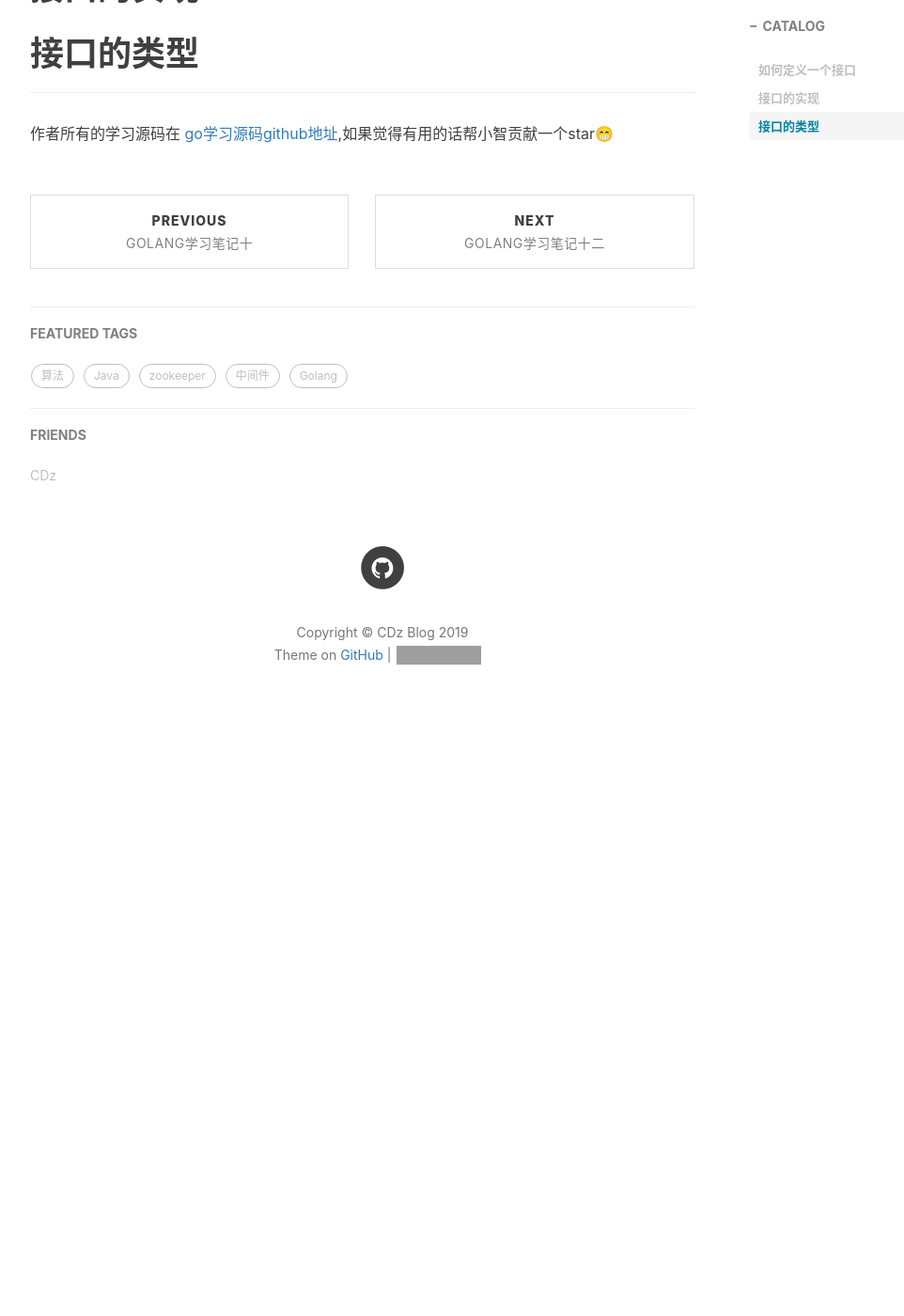
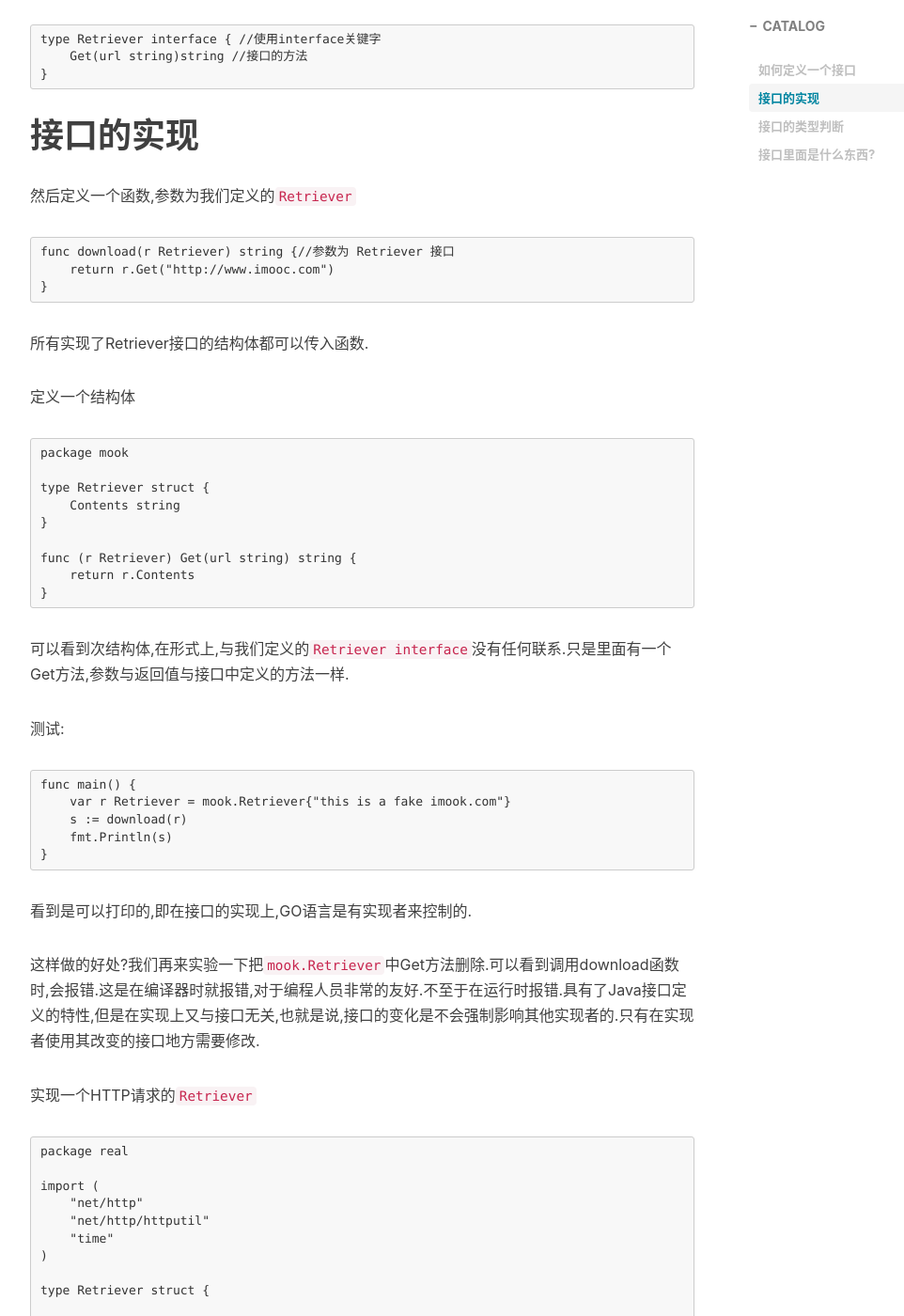
Before and after one commit to CDz1129/CDz1129.github.io, a Jekyll site: the page built from _posts/2019-02-01-golang学习笔记十一.md, in a window 1280 px wide and 1400 px high, scrolled down 758 px. Shown: the whole window at 94% size, without its empty margins (233-1195 px from the left). Built offline with Jekyll 4.4.1, drawn with Linux system fonts in a browser that asks for light colours; nearby versions of some CDN libraries; comment, search, counter and statistics services are not loaded; before the commit the page ends 1559 px from its top, so only the background shows below that; some of the changed text lies outside the part shown; grey boxes are pictures that could not be loaded.

Commit message:
go语言 接口学习

````diff
--- a/_posts/2019-02-01-golang学习笔记十一.md
+++ b/_posts/2019-02-01-golang学习笔记十一.md
@@ -13,13 +13,147 @@ tags:
 [上一篇](https://cdz1129.github.io/2019/01/31/golang%E5%AD%A6%E4%B9%A0%E7%AC%94%E8%AE%B0%E5%8D%81/)我们介绍了duck typing概念,主要讲述GO语言中,如何解决duck typing中编译器不提示错误,和没有duck typing的Java灵活性不够问题.
 # 如何定义一个接口
 
+GO中定义接口可以使用关键字`interface`
+
+```
+type Retriever interface { //使用interface关键字
+    Get(url string)string //接口的方法
+}
+```
+
 
 
 # 接口的实现
+然后定义一个函数,参数为我们定义的`Retriever`
 
-# 接口的类型
+```
+func download(r Retriever) string {//参数为 Retriever 接口
+    return r.Get("http://www.imooc.com")
+}
+```
 
+所有实现了Retriever接口的结构体都可以传入函数.
 
+定义一个结构体
+```
+package mook
+
+type Retriever struct {
+    Contents string
+}
+
+func (r Retriever) Get(url string) string {
+    return r.Contents
+}
+```
+可以看到次结构体,在形式上,与我们定义的`Retriever interface`没有任何联系.只是里面有一个Get方法,参数与返回值与接口中定义的方法一样.
+
+测试:
+
+```
+func main() {
+    var r Retriever = mook.Retriever{"this is a fake imook.com"}
+    s := download(r)
+    fmt.Println(s)
+}
+```
+
+看到是可以打印的,即在接口的实现上,GO语言是有实现者来控制的.
+
+这样做的好处?我们再来实验一下把`mook.Retriever`中Get方法删除.可以看到调用download函数时,会报错.这是在编译器时就报错,对于编程人员非常的友好.不至于在运行时报错.具有了Java接口定义的特性,但是在实现上又与接口无关,也就是说,接口的变化是不会强制影响其他实现者的.只有在实现者使用其改变的接口地方需要修改.
+
+实现一个HTTP请求的`Retriever`
+```
+package real
+
+import (
+    "net/http"
+    "net/http/httputil"
+    "time"
+)
+
+type Retriever struct {
+
+    UserAgent string
+    TimeOut time.Duration
+
+}
+
+func (r Retriever) Get(url string) string {
+
+    resp, err := http.Get(url)
+
+    if err!=nil {
+        panic(err) //这里我们遇到错误就panic其实是不对的,
+                    //后面会讲到正确处理错误的方式
+    }
+
+    result, err := httputil.DumpResponse(resp, true)
+
+    resp.Body.Close()
+    if err!=nil {
+
+        panic(err)
+
+    }
+    return string(result)
+}
+```
+# 接口的类型判断
+
+接口类型如何去判断?在Java中是使用`instanceof`来判断接口是否是指定类型.在GO语言中有两种方式.
+
+- type switch
+- type assertion
+
+```
+//type switch
+    switch v:=r.(type) {
+    case mook.Retriever:
+        fmt.Println("Contents:",v.Contents)
+    case real2.Retriever:
+        fmt.Println("UserAgent:",v.UserAgent)
+
+    }
+```
+```
+    //type assertion
+    if retriever,ok := r.(real2.Retriever);ok{
+        fmt.Println(retriever.UserAgent)
+    }else if retriever,ok := r.(mook.Retriever) ;ok{
+        fmt.Println(retriever.Contents)
+    }else {
+        fmt.Println("类型错误")
+    }
+```
+
+一般使用`type assertion`来判断接口的类型.这里我们发现其实这是一个**类型转换**,而且GO语言中,类型转换还会给我们返回两个值,第一个是转换的类型,第二个是否转换成功.
+
+# 接口里面是什么东西?
+
+这一小节我们来研究一下,接口里面是什么东西.
+
+```
+func main() {
+    var r Retriever = mook.Retriever{"this is a fake imook.com"}
+    fmt.Printf("%T %v\n",r,r)
+    r= real2.Retriever{
+        UserAgent:"Mozilla/5.0",
+        TimeOut:time.Minute,
+    }
+    fmt.Printf("%T %v\n",r,r)
+}
+```
+
+打印:
+```
+mook.Retriever {this is a fake imook.com}
+real.Retriever {Mozilla/5.0 1m0s}
+```
+
+可以看出interface 其内部有一个 interface 类型和值 (值也可以是指针)
+
+所以,其实interface是一个数据结构,其中包含了接口的类型与实现者的值.
 
 ------
 作者所有的学习源码在 [go学习源码github地址](https://github.com/CDz1129/golang-learn),如果觉得有用的话帮小智贡献一个star😁
````
Also changed, not shown: _posts/2019-02-02-golang学习笔记十二.md (+66 -0 lines).
